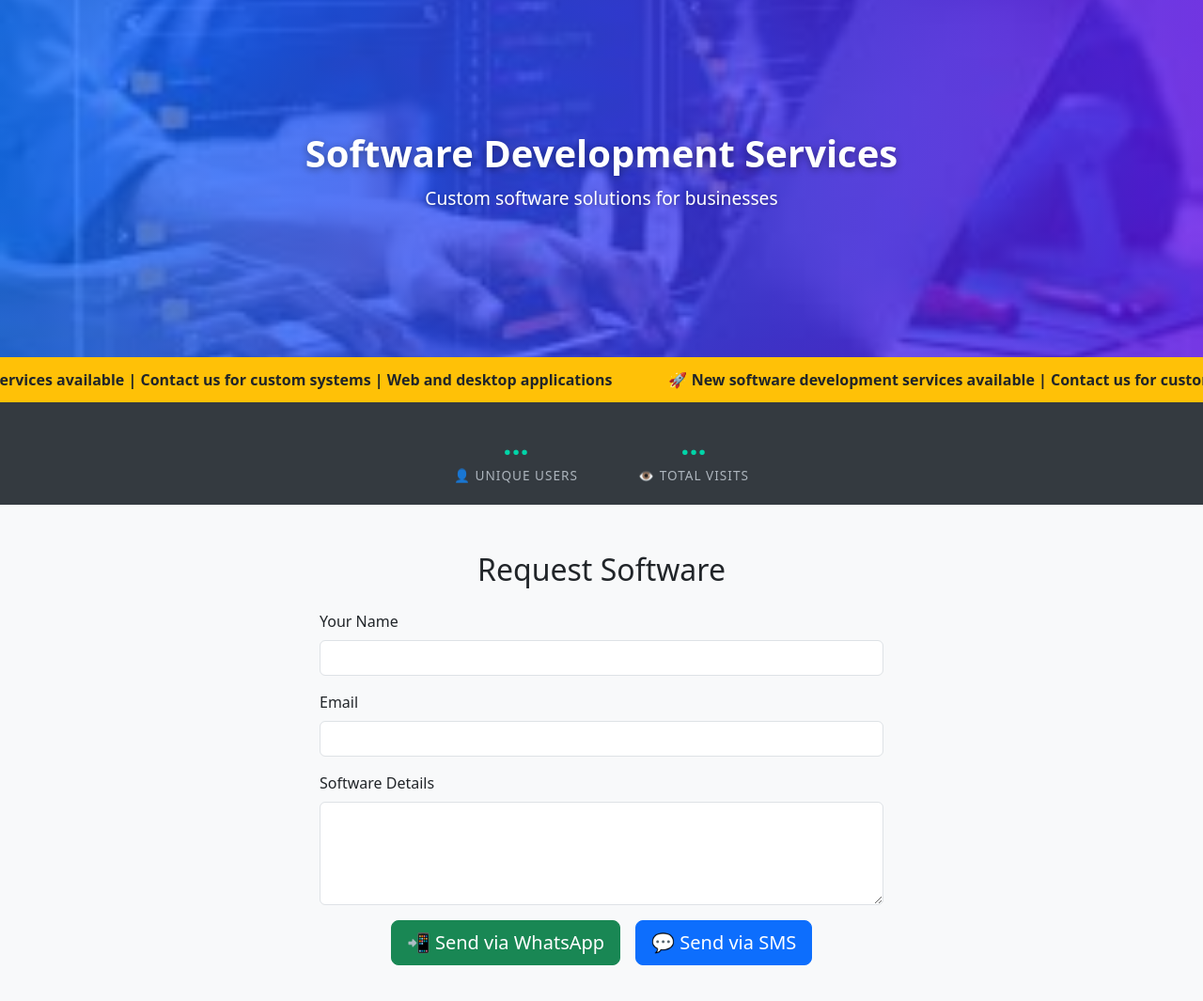
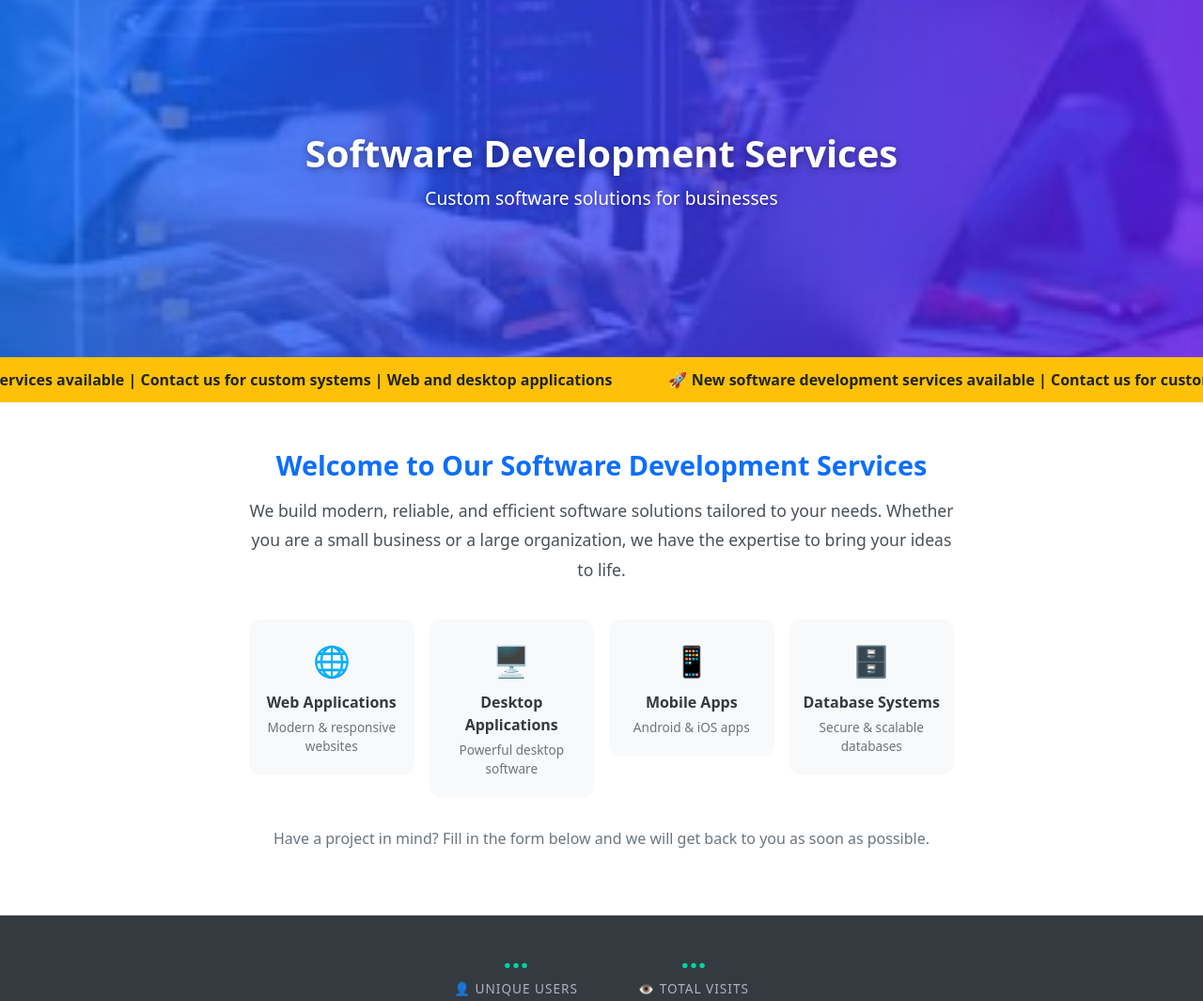
Before and after one commit to omanxp45-sudo/software-development-services, a plain HTML site: page index.html in a window 1280 px wide. Shown: the top 1065 px of the page at 94% size. Drawn offline with nearby package versions, Linux system fonts and the light colour scheme.

Commit message:
Refactor index.html with new introduction section

```diff
--- a/index.html
+++ b/index.html
@@ -101,7 +101,54 @@
     <span>🚀 New software development services available | Contact us for custom systems | Web and desktop applications</span>
   </div>
 </div>
-
+<!-- Introduction Section -->
+<section id="intro" style="background:#ffffff; padding:50px 20px; text-align:center; border-bottom:1px solid #e9ecef;">
+  <div class="container">
+    <div class="mx-auto" style="max-width:750px;">
+      <h2 style="font-size:1.8rem; font-weight:700; color:#0d6efd; margin-bottom:15px;">
+        Welcome to Our Software Development Services
+      </h2>
+      <p style="font-size:1.1rem; color:#495057; line-height:1.8; margin-bottom:20px;">
+        We build modern, reliable, and efficient software solutions tailored to your needs.
+        Whether you are a small business or a large organization, we have the expertise to
+        bring your ideas to life.
+      </p>
+      <div class="row g-3 mt-2">
+        <div class="col-6 col-md-3">
+          <div style="background:#f8f9fa; border-radius:12px; padding:20px 10px;">
+            <div style="font-size:2rem;">🌐</div>
+            <div style="font-weight:600; margin-top:8px; color:#343a40;">Web Applications</div>
+            <div style="font-size:0.85rem; color:#6c757d; margin-top:5px;">Modern & responsive websites</div>
+          </div>
+        </div>
+        <div class="col-6 col-md-3">
+          <div style="background:#f8f9fa; border-radius:12px; padding:20px 10px;">
+            <div style="font-size:2rem;">🖥️</div>
+            <div style="font-weight:600; margin-top:8px; color:#343a40;">Desktop Applications</div>
+            <div style="font-size:0.85rem; color:#6c757d; margin-top:5px;">Powerful desktop software</div>
+          </div>
+        </div>
+        <div class="col-6 col-md-3">
+          <div style="background:#f8f9fa; border-radius:12px; padding:20px 10px;">
+            <div style="font-size:2rem;">📱</div>
+            <div style="font-weight:600; margin-top:8px; color:#343a40;">Mobile Apps</div>
+            <div style="font-size:0.85rem; color:#6c757d; margin-top:5px;">Android & iOS apps</div>
+          </div>
+        </div>
+        <div class="col-6 col-md-3">
+          <div style="background:#f8f9fa; border-radius:12px; padding:20px 10px;">
+            <div style="font-size:2rem;">🗄️</div>
+            <div style="font-weight:600; margin-top:8px; color:#343a40;">Database Systems</div>
+            <div style="font-size:0.85rem; color:#6c757d; margin-top:5px;">Secure & scalable databases</div>
+          </div>
+        </div>
+      </div>
+      <p style="font-size:1rem; color:#6c757d; margin-top:30px; line-height:1.8;">
+        Have a project in mind? Fill in the form below and we will get back to you as soon as possible.
+      </p>
+    </div>
+  </div>
+</section>
 <!-- Counters -->
 <div id="counters">
   <div class="counter-box">
```
